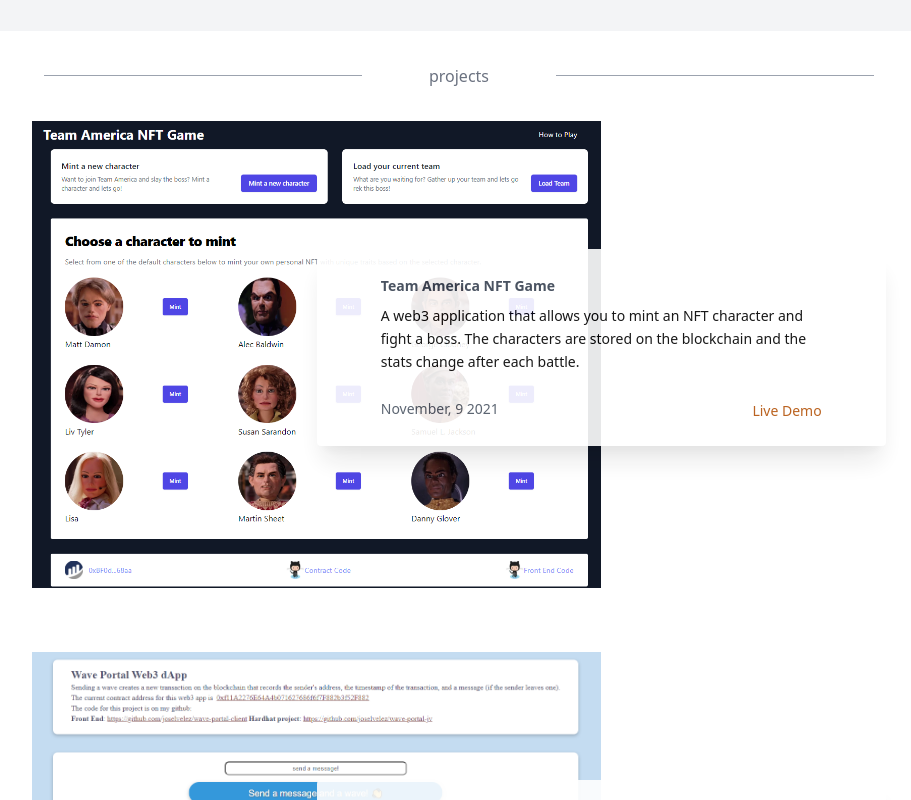
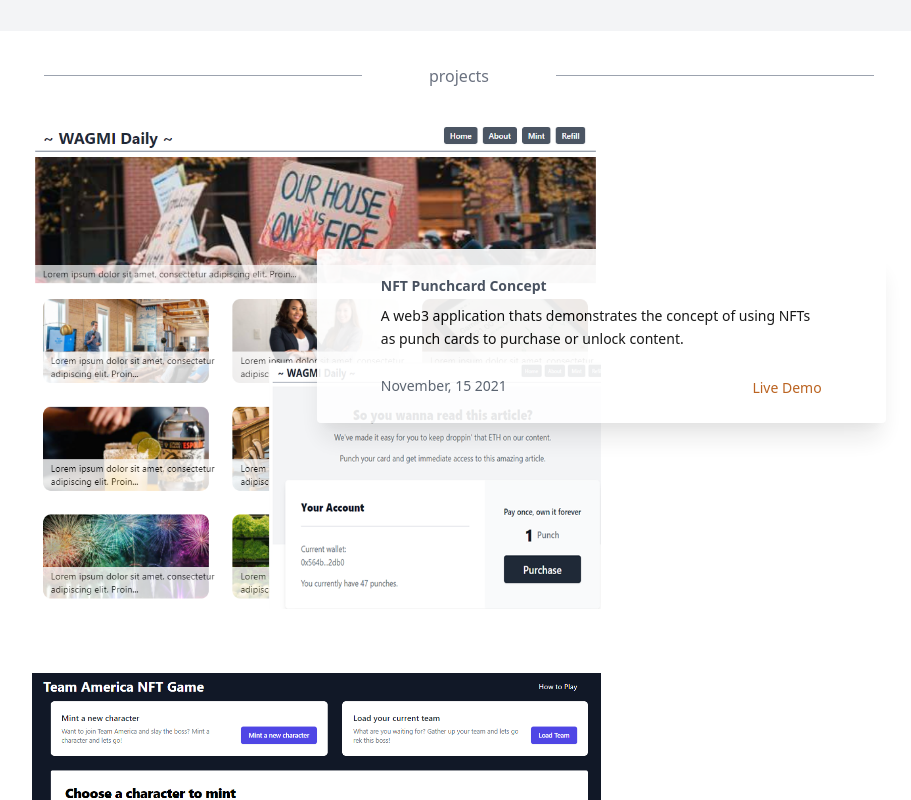
Before and after one commit to joselvelez/zanzeta, a React (Create React App) app: page / in a window 1280 px wide. Shown: the part 580-1380 px from the top of the page, without its empty margins (181-1092 px from the left). Built offline with nearby package versions, Linux system fonts and the light colour scheme.

Commit message:
add nft punchard to portfolio

```diff
--- a/src/data/posts.js
+++ b/src/data/posts.js
@@ -1,4 +1,13 @@
 export const posts = [
+    {
+        id: 3,
+        date: "November, 15 2021",
+        image: '/images/nft_punchcard.png',
+        title: "NFT Punchcard Concept",
+        demoLink: "https://nft-punchcard.onrender.com/",
+        description: "A web3 application thats demonstrates the concept of using NFTs as punch cards to purchase or unlock content.",
+        postURL: "https://nft-punchcard.onrender.com/",
+    },
     {
         id: 2,
         date: "November, 9 2021",
```
Also changed, not shown: public/images/nft_punchcard.gif (added), public/images/nft_punchcard.png (added).
